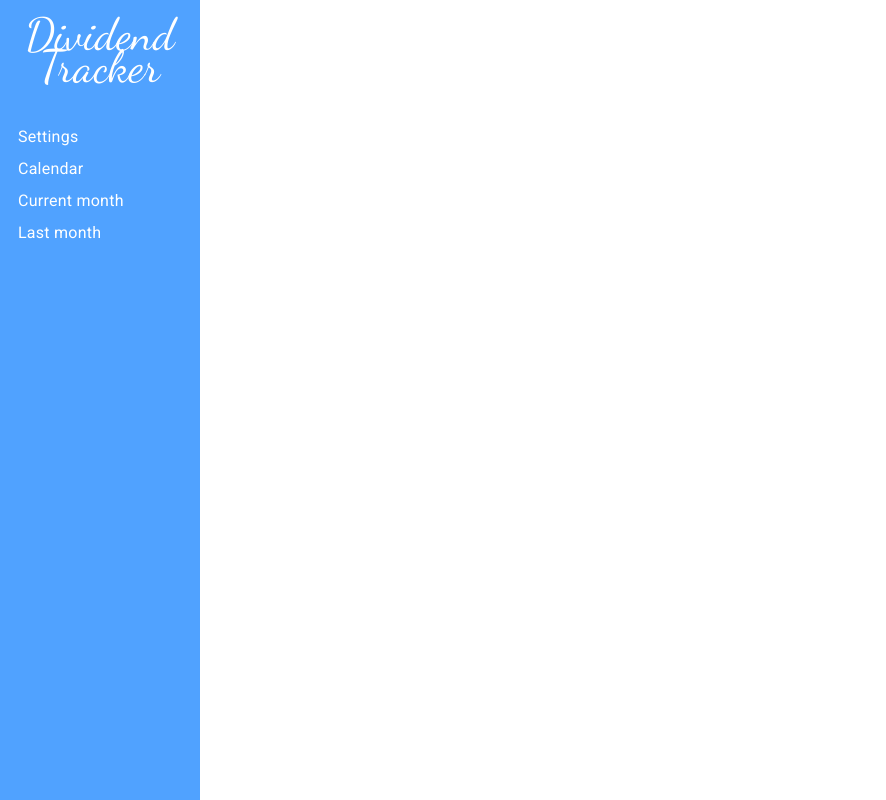
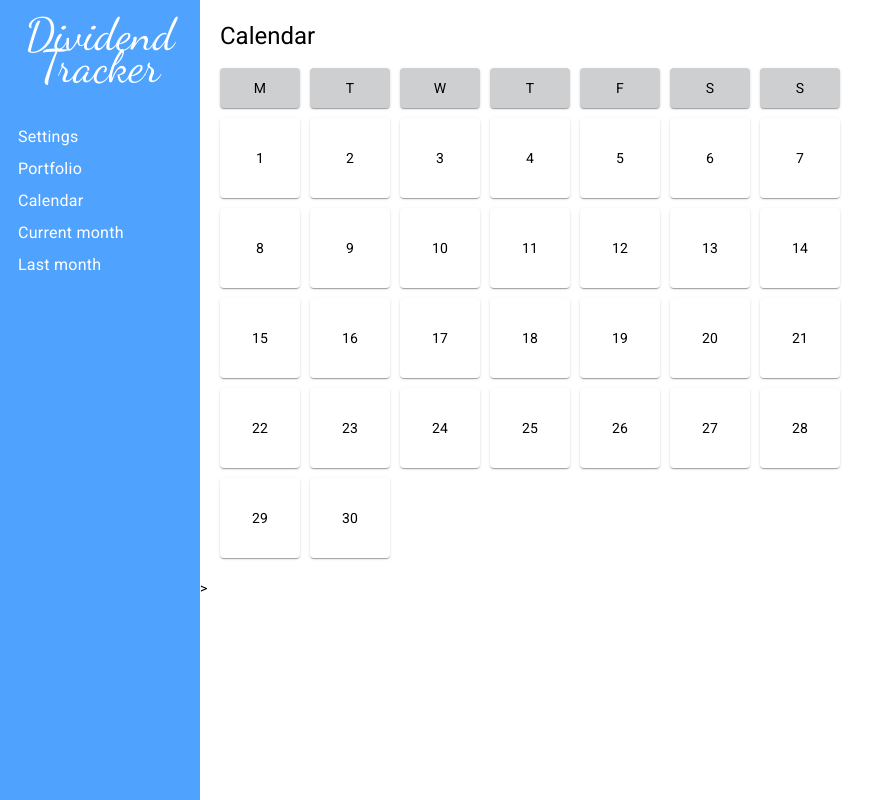
Before and after one commit to pcasano/web-div-tracker, an Angular app: page /calendar in a window 1280 px wide. Before the commit this address led to /. Shown: the top 800 px of the page, without its empty margins (0-886 px from the left). Built offline with nearby package versions, Linux system fonts and the light colour scheme.

Commit message:
added calendar

```diff
--- a/src/app/app-routing.module.ts
+++ b/src/app/app-routing.module.ts
@@ -1,7 +1,11 @@
 import { NgModule } from '@angular/core';
 import { RouterModule, Routes } from '@angular/router';
+import { CalendarComponent } from './calendar/calendar.component';
 
-const routes: Routes = [];
+const routes: Routes = [
+  { path: 'calendar', component: CalendarComponent },
+
+];
 
 @NgModule({
   imports: [RouterModule.forRoot(routes)],
--- a/src/app/app.component.css
+++ b/src/app/app.component.css
@@ -6,5 +6,5 @@
     background-color: rgb(80, 162, 255);
     color: white;
     width: 200px;
-    height: 1200px; /* Adjust as needed */
+    height: 1200px;
   }
--- /dev/null
+++ b/src/app/calendar/calendar.component.css
@@ -0,0 +1,22 @@
+.card-grid {
+    display: grid;
+    grid-template-columns: repeat(7, 1fr);
+    gap: 10px;
+  }
+
+  .calendar-card {
+    height: 80px;
+    width: 80px;
+    display: flex;
+    justify-content: center;
+    align-items: center;
+  }
+
+  .day-name-card {
+    height: 40px;
+    width: 80px;
+    background-color: rgb(206, 207, 209);
+    display: flex;
+    justify-content: center;
+    align-items: center;
+  }
--- /dev/null
+++ b/src/app/calendar/calendar.component.html
@@ -0,0 +1,21 @@
+<div class="container">
+    <h1>Calendar</h1>
+
+    <div class="card-grid">
+        <ng-container *ngFor="let day of daysOfWeek">
+            <mat-card class="day-name-card ">
+                <mat-card-content>
+                  {{ day }}
+                </mat-card-content>
+              </mat-card>
+        </ng-container>
+
+        <ng-container *ngFor="let day of numbers">
+          <mat-card class="calendar-card">
+            <mat-card-content>
+              {{ day }}
+            </mat-card-content>
+          </mat-card>
+        </ng-container>
+      </div>
+</div>>
--- /dev/null
+++ b/src/app/calendar/calendar.component.ts
@@ -0,0 +1,30 @@
+import { Component, OnInit } from '@angular/core';
+
+@Component({
+  selector: 'app-calendar',
+  templateUrl: './calendar.component.html',
+  styleUrl: './calendar.component.css'
+})
+export class CalendarComponent implements OnInit{
+
+  daysOfWeek: string[] = ['M', 'T', 'W', 'T', 'F', 'S', 'S'];
+  numbers: number[] = [];
+
+  ngOnInit(): void {
+    const currentDate = new Date();
+    // Get year and month
+    const year = currentDate.getFullYear();
+    const month = currentDate.getMonth() + 1; // Month is zero-based, so add 1
+    // Create a new date object for the first day of next month
+    const firstDayOfNextMonth = new Date(year, month, 1);
+    // Subtract 1 day from the first day of next month to get the last day of the current month
+    const lastDayOfMonth = new Date(firstDayOfNextMonth.getTime() - 1);
+    // Get the day of the month from the last day of the current month
+    const numberOfDaysInMonth = lastDayOfMonth.getDate();
+
+    for (let i = 1; i <= numberOfDaysInMonth; i++) {
+      this.numbers.push(i);
+    }
+  }
+
+}
--- a/src/app/menu/menu.component.css
+++ b/src/app/menu/menu.component.css
@@ -23,6 +23,7 @@
     padding-bottom: 12px;
     font-size: 16px;
     font-weight: normal;
+    cursor: pointer;
 }
 
 .menu-item:hover {
--- a/src/app/menu/menu.component.html
+++ b/src/app/menu/menu.component.html
@@ -6,7 +6,8 @@
 
     <div class="menu-categories">
         <div class="menu-item">Settings</div>
-        <div class="menu-item">Calendar</div>
+        <div class="menu-item">Portfolio</div>
+        <div class="menu-item" routerLink="/calendar">Calendar</div>
         <div class="menu-item">Current month</div>
         <div class="menu-item">Last month</div>
     </div>
--- a/src/styles.css
+++ b/src/styles.css
@@ -2,3 +2,10 @@
 
 html, body { height: 100%; }
 body { margin: 0; font-family: Roboto, "Helvetica Neue", sans-serif; }
+
+
+.container {
+    max-width: 1200px;
+    margin: 0 auto;
+    padding: 20px;
+  }
```
Also changed, not shown: src/app/app.module.ts (+6 -2 lines), 1 other file (tests, documents, lock files or other folders).
